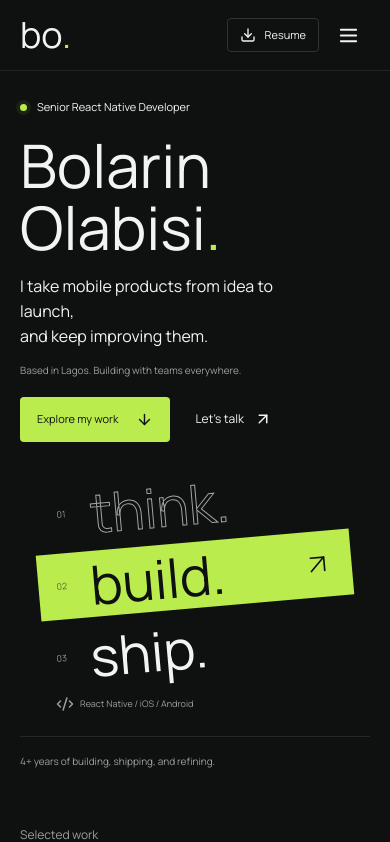
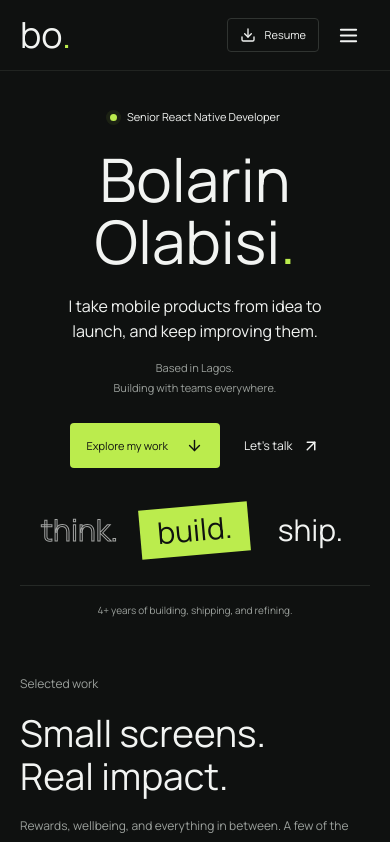
Before and after one commit to mightyFZeus/portfolio-new, a Next.js app: page / in a window 390 px wide. Shown: the top 842 px of the page. Built offline with nearby package versions, Linux system fonts and the light colour scheme.

Commit message:
Refine mobile hero layout and typography

```diff
--- a/src/app/globals.css
+++ b/src/app/globals.css
@@ -935,31 +935,44 @@ h2 {
   }
   .hero {
     min-height: 0;
-    padding-top: 28px;
+    padding-top: 38px;
   }
   .hero-copy {
     width: 100%;
+    text-align: center;
   }
   .hero .role-label {
     font-size: 11px;
+    justify-content: center;
   }
   .hero h1 {
     font-size: 60px;
     line-height: 1.04;
-    margin-block: 18px 16px;
+    margin-block: 22px;
   }
   .hero-intro {
     font-size: 16px;
     line-height: 1.55;
     max-width: 30ch;
+    margin-inline: auto;
+    text-wrap: balance;
+  }
+  .hero-intro .desktop-break {
+    display: none;
   }
   .hero-location {
-    font-size: 10px;
+    font-size: 11px;
+    margin: 14px auto 0;
     max-width: none;
   }
+  .hero-location > span {
+    display: block;
+  }
   .hero-actions {
-    gap: 25px;
-    margin-top: 18px;
+    gap: 24px;
+    margin-top: 26px;
+    justify-content: center;
+    flex-wrap: wrap;
   }
   .hero-actions .button {
     padding-inline: 17px;
@@ -972,6 +985,8 @@ h2 {
   .hero-bottom {
     position: relative;
     padding-block: 17px;
+    justify-content: center;
+    text-align: center;
   }
   .hero-bottom > div {
     display: none;
--- a/src/app/page.tsx
+++ b/src/app/page.tsx
@@ -68,7 +68,7 @@ function HeroSection() {
           <br className="desktop-break" /> and keep improving them.
         </p>
         <p className="hero-location">
-          Based in Lagos. Building with teams everywhere.
+          Based in Lagos. <span>Building with teams everywhere.</span>
         </p>
         <div className="hero-actions">
           <a className="button button-primary" href="#work">
--- a/src/app/portfolio-motion.css
+++ b/src/app/portfolio-motion.css
@@ -481,31 +481,35 @@
 @media (max-width: 600px) {
   .kinetic-stage {
     position: relative;
-    width: min(100% - 36px, 320px);
-    margin: 20px auto 15px;
+    width: min(100%, 340px);
+    margin: 38px auto 30px;
     right: auto;
     top: auto;
-    padding: 8px 0;
+    padding: 0;
+  }
+  .kinetic-scroll {
+    display: grid;
+    grid-template-columns: repeat(3, minmax(0, 1fr));
+    align-items: center;
+    gap: 6px;
   }
   .kinetic-word {
-    font-size: 54px;
+    font-size: 30px;
   }
   .kinetic-line {
-    padding-block: 2px;
-    padding-inline: 18px;
-    gap: 16px;
+    justify-content: center;
+    padding: 7px 4px;
+    gap: 0;
+    transform: none;
   }
-  .kinetic-number {
-    width: 18px;
-    font-size: 9px;
+  .kinetic-line-1 {
+    margin-block: 0;
+    transform: rotate(-5deg);
   }
-  .kinetic-caption {
-    margin: 15px 18px 0;
-    font-size: 9px;
-  }
+  .kinetic-number,
+  .kinetic-caption,
   .kinetic-arrow {
-    width: 32px;
-    height: 32px;
+    display: none;
   }
   .featured-project .project-title-row {
     margin-block: 25px 14px;
@@ -539,14 +543,7 @@
 }
 @media (max-width: 359px) {
   .kinetic-word {
-    font-size: 46px;
-  }
-  .kinetic-line {
-    padding-inline: 12px;
-  }
-  .kinetic-caption {
-    font-size: 8px;
-    margin-top: 12px;
+    font-size: 26px;
   }
 }
 @media (prefers-reduced-motion: reduce) {
```
